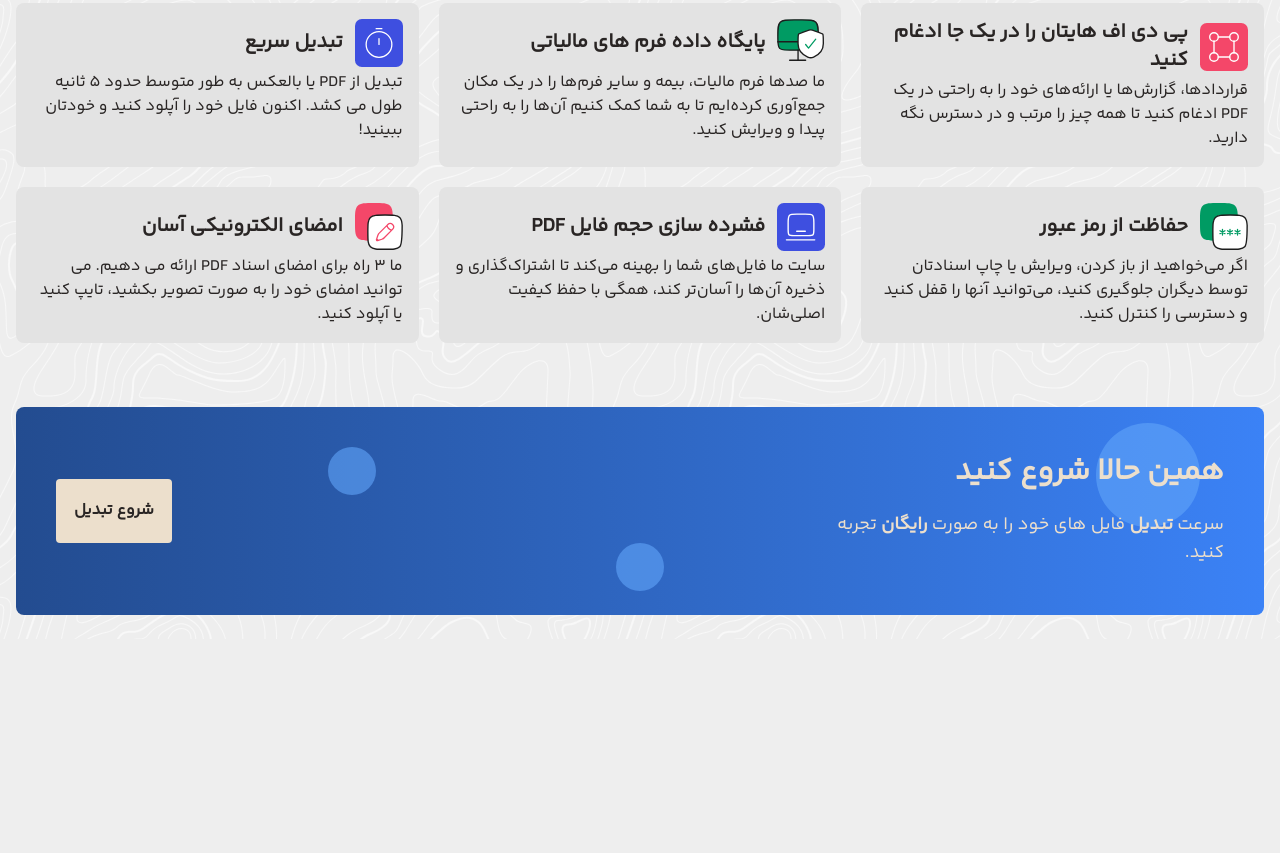
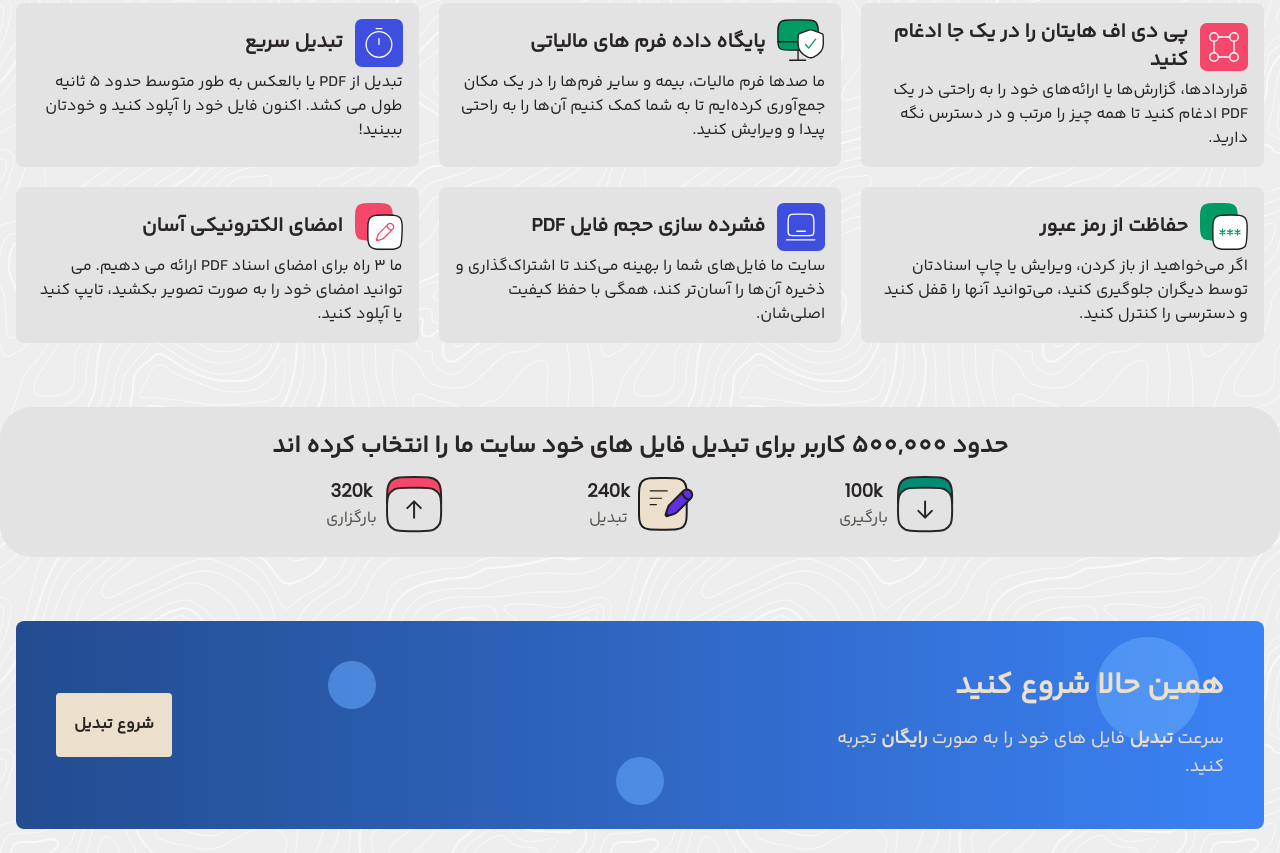
Before and after one commit to hojjatSadafi/convertfile, a website: page public/index.html in a window 1280 px wide. Shown: the part 1411-2264 px from the top of the page. Before the commit the page ends 2050 px from the top, so only its background shows below. Drawn offline with Linux system fonts and the light colour scheme.

Commit message:
complete total download section

```diff
--- a/public/index.html
+++ b/public/index.html
@@ -222,6 +222,37 @@
         </div>
     </section>
 
+    <!-- total downloads section -->
+    <section class="container bg-surface-400 dark:bg-darksurface-500 rounded-4xl py-6 px-3 flex flex-col items-center justify-center gap-3 mt-16">
+        <h2 class="text-lg md:text-2xl sm:max-w-8/10 text-center font-bold">حدود 500,000 کاربر برای تبدیل فایل های خود سایت ما را انتخاب کرده اند</h2>
+        <div class="flex flex-wrap gap-6 justify-center sm:justify-between items-center md:w-1/2">
+            <div class="flex gap-2 items-center">
+                <img src="images/archive-down-minimlistic.svg" alt="" class="hidden dark:block">
+                <img src="images/archive-down-minimlistic(light).svg" alt="" class="block dark:hidden">
+                <div class="flex flex-col gap-0.5 items-center">
+                    <span class="font-ltr font-bold text-lg">100k</span>
+                    <span class="text-thinTextColor dark:text-darkThinTextColor">بارگیری</span>
+                </div>
+            </div>
+            <div class="flex gap-2 items-center">
+                <img src="images/document-add.svg" alt="" class="hidden dark:block">
+                <img src="images/document-add(light).svg" alt="" class="block dark:hidden">
+                <div class="flex flex-col gap-0.5 items-center">
+                    <span class="font-ltr font-bold text-lg">240k</span>
+                    <span class="text-thinTextColor dark:text-darkThinTextColor">تبدیل</span>
+                </div>
+            </div>
+            <div class="flex gap-2 items-center">
+                <img src="images/archive-up-minimlistic.svg" alt="" class="hidden dark:block">
+                <img src="images/archive-up-minimlistic(light).svg" alt="" class="block dark:hidden">
+                <div class="flex flex-col gap-0.5 items-center">
+                    <span class="font-ltr font-bold text-lg">320k</span>
+                    <span class="text-thinTextColor dark:text-darkThinTextColor">بارگزاری</span>
+                </div>
+            </div>
+        </div>
+    </section>
+
     <!-- start now section -->
     <section class="container mt-16">
         <div class="md:h-4/5 relative flex flex-col md:flex-row justify-between items-center rounded-lg gap-2 sm:gap-0 bg-gradient-to-l from-[#234C90] rtl:from-primary to-primary rtl:to-[#234C90] py-12 px-10">
```
Also changed, not shown: public/images/archive-down-minimlistic(light).svg (added), public/images/archive-down-minimlistic.svg (added), public/images/archive-up-minimlistic(light).svg (added), public/images/archive-up-minimlistic.svg (added), public/images/document-add(light).svg (added), public/images/document-add.svg (added), public/style/app.css.
